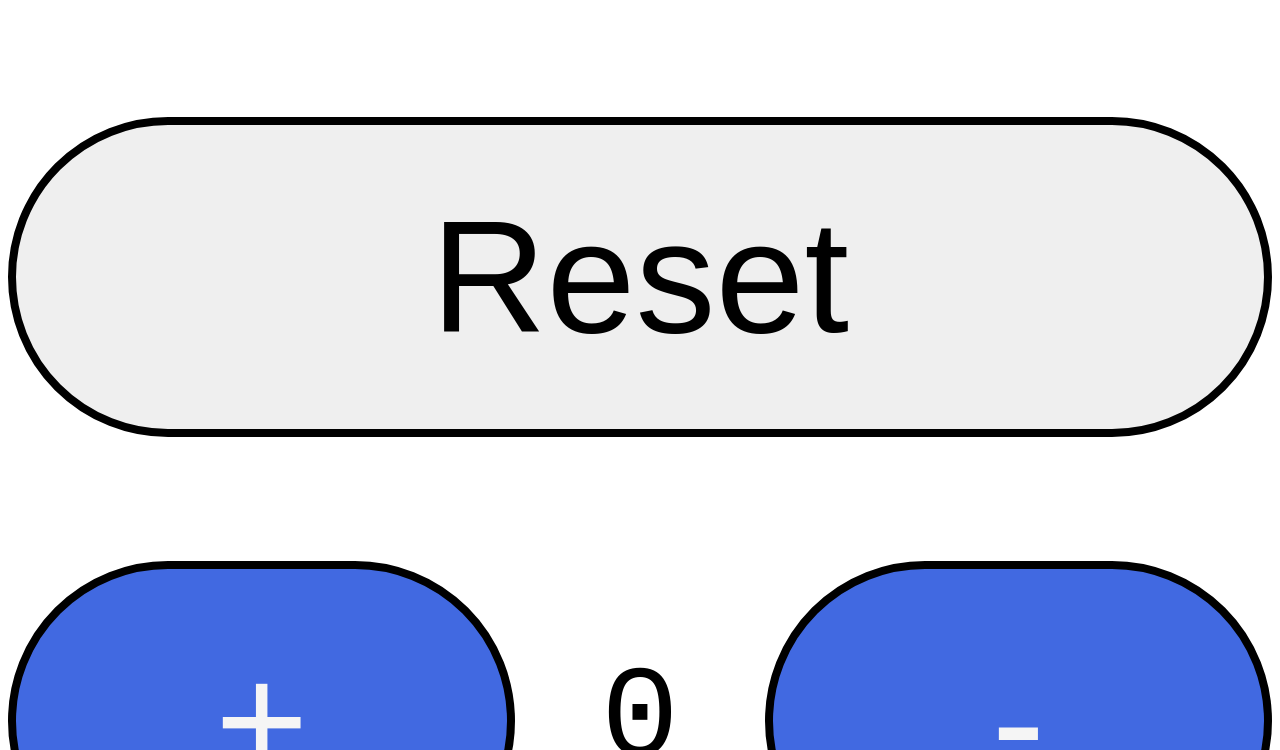
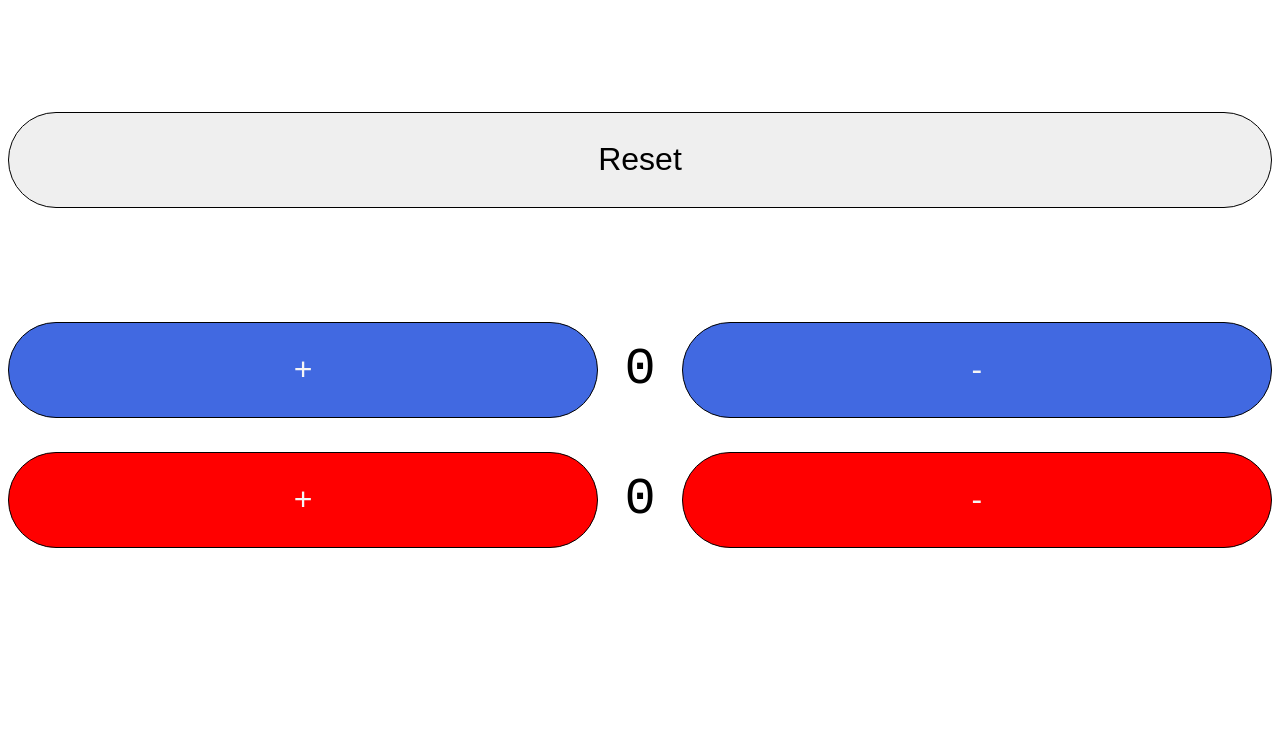
Before and after one commit to DefaultSandwich/Opal-Counting, a plain HTML site: page index.html in a window 1280 px wide. Shown: the part 50-800 px from the top of the page. Drawn offline with Linux system fonts and the light colour scheme.

Commit message:
Add files via upload

```diff
--- a/index.html
+++ b/index.html
@@ -3,6 +3,7 @@
 
 <head>
     <meta charset="UTF-8" />
+    <meta name="viewport" content="width=device-width, height=device-height, initial-scale=1, maximum-scale=1" />
     <link rel="stylesheet" type="text/css" href="style.css">
     </style>
     <title>Opal Counter</title>
--- a/style.css
+++ b/style.css
@@ -6,7 +6,7 @@ div {
     display: flex;
     justify-content: center;
     align-items: center;
-    height: 28em;
+    height: 10em;
     margin: auto;
 
 }
@@ -16,18 +16,18 @@ button {
     justify-content: center;
     display: flex;
     width: 200%;
-    height: 2em;
-    font-size: 10em;
+    height: 3em;
+    font-size: 2em;
 
-    border-radius: 1em;
+    border-radius: 2em;
     border-width: 0.05em;
     border-style: solid;
 
 }
 
 span {
-    font-size: 10em;
-    width: 10em;
+    font-size: 4em;
+    width: 7em;
     text-align: center;
 
 }
```
